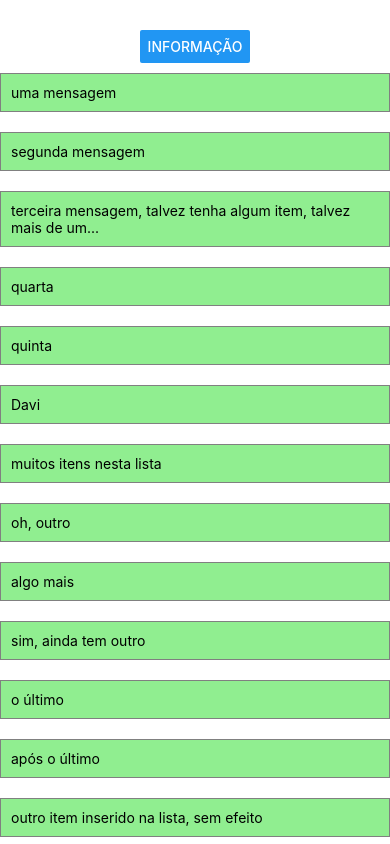
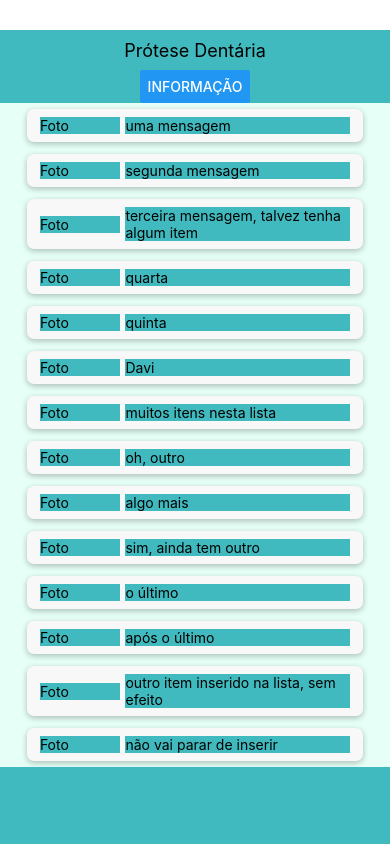
Before and after one commit to kyriosdata/protese, a React Native app in the folder maio/: screen / in a window 390 px wide. Built offline with nearby package versions, Linux system fonts and the light colour scheme.

Commit message:
layout de lista

```diff
--- a/maio/App.js
+++ b/maio/App.js
@@ -2,9 +2,11 @@ import { StatusBar } from "expo-status-bar";
 import React, { useState } from "react";
 import { StyleSheet, Button, View } from "react-native";
 
+import Header from "./components/Header";
 import ProteseLista from "./components/ProteseLista";
 import Proteses from "./data/Proteses";
 import Informacao from "./components/Informacao";
+import Cores from "./constants/Cores";
 
 function onPress(chave) {
   console.log("item clicked", chave);
@@ -22,6 +24,7 @@ export default function App() {
   }
   return (
     <View style={styles.container}>
+      <Header title="Prótese Dentária" />
       <Button title={"Informação"} onPress={() => setShowInfo(true)} />
       <Informacao visible={showInfo} onClose={fechaInformacao} />
 
@@ -34,7 +37,7 @@ export default function App() {
 const styles = StyleSheet.create({
   container: {
     flex: 1,
-    backgroundColor: "#fff",
+    backgroundColor: Cores.verde,
     alignItems: "center",
     marginTop: 30,
   },
--- /dev/null
+++ b/maio/components/Card.js
@@ -0,0 +1,21 @@
+import React from "react";
+import { View, StyleSheet } from "react-native";
+
+const Card = (props) => {
+  return (
+    <View style={{ ...styles.card, ...props.style }}>{props.children}</View>
+  );
+};
+
+const styles = StyleSheet.create({
+  card: {
+    shadowColor: "black",
+    shadowOffset: { width: 0, height: 2 },
+    shadowRadius: 6,
+    shadowOpacity: 0.26,
+    elevation: 8,
+    borderRadius: 7,
+  },
+});
+
+export default Card;
--- /dev/null
+++ b/maio/components/Header.js
@@ -0,0 +1,28 @@
+import React from "react";
+import { View, Text, StyleSheet } from "react-native";
+
+import Cores from "../constants/Cores";
+
+const Header = (props) => {
+  return (
+    <View style={styles.header}>
+      <Text style={styles.title}>{props.title}</Text>
+    </View>
+  );
+};
+
+const styles = StyleSheet.create({
+  header: {
+    backgroundColor: Cores.verde,
+    width: "100%",
+    height: 40,
+    justifyContent: "center",
+    alignItems: "center",
+  },
+
+  title: {
+    fontSize: 18,
+  },
+});
+
+export default Header;
--- a/maio/components/ProteseItem.js
+++ b/maio/components/ProteseItem.js
@@ -1,25 +1,43 @@
 import React from "react";
 import { View, Text, StyleSheet, TouchableOpacity } from "react-native";
+
+import Card from "./Card";
+import Cores from "../constants/Cores";
 
 const ProteseItem = ({ id, descricao, onPress }) => {
   return (
     <TouchableOpacity activeOpacity={0.5} onPress={onPress.bind(this, id)}>
-      <View style={styles.item}>
-        <Text>{descricao}</Text>
-      </View>
+      <Card style={styles.item}>
+        <View style={styles.foto}>
+          <Text>Foto</Text>
+        </View>
+        <View style={styles.descricao}>
+          <Text>{descricao}</Text>
+        </View>
+      </Card>
     </TouchableOpacity>
   );
 };
 
 const styles = StyleSheet.create({
   item: {
-    flex: 1,
     flexDirection: "row",
-    padding: 10,
-    borderWidth: 0.5,
-    borderColor: "gray",
-    marginVertical: 10,
-    backgroundColor: "lightgreen",
+    justifyContent: "space-evenly",
+    alignItems: "center",
+    padding: 8,
+    marginHorizontal: 5,
+    marginVertical: 6,
+    backgroundColor: Cores.branco,
+  },
+
+  foto: {
+    width: "25%",
+    backgroundColor: Cores.verde,
+  },
+
+  descricao: {
+    width: "70%",
+    backgroundColor: Cores.verde,
   },
 });
 
--- a/maio/components/ProteseLista.js
+++ b/maio/components/ProteseLista.js
@@ -1,7 +1,8 @@
 import React from "react";
-import { View, FlatList, StyleSheet } from "react-native";
+import { View, Text, FlatList, StyleSheet } from "react-native";
 
 import ProteseItem from "./ProteseItem";
+import Cores from "../constants/Cores";
 
 const ProteseLista = ({ lista, onPress }) => {
   return (
@@ -16,6 +17,7 @@ const ProteseLista = ({ lista, onPress }) => {
           />
         )}
         keyExtractor={(elemento) => elemento.imagem}
+        contentContainerStyle={styles.flatlist}
       />
     </View>
   );
@@ -23,8 +25,13 @@ const ProteseLista = ({ lista, onPress }) => {
 
 const styles = StyleSheet.create({
   lista: {
-    flex: 1,
-    flexDirection: "row",
+    width: "100%",
+    alignItems: "center",
+    backgroundColor: Cores.claro,
+  },
+
+  flatlist: {
+    paddingLeft: 0,
   },
 });
 
--- /dev/null
+++ b/maio/constants/Cores.js
@@ -0,0 +1,6 @@
+export default {
+  claro: "#E6FFF7",
+  verde: "#40BABF",
+  escuro: "#1C6061",
+  branco: "#F8F8F8",
+};
--- a/maio/data/Proteses.js
+++ b/maio/data/Proteses.js
@@ -25,8 +25,7 @@ const totais = [
     imagem: "0.44090005424089307",
   },
   {
-    descricao:
-      "terceira mensagem, talvez tenha algum item, talvez mais de um...",
+    descricao: "terceira mensagem, talvez tenha algum item",
     imagem: "0.652043037690932",
   },
   {
```
